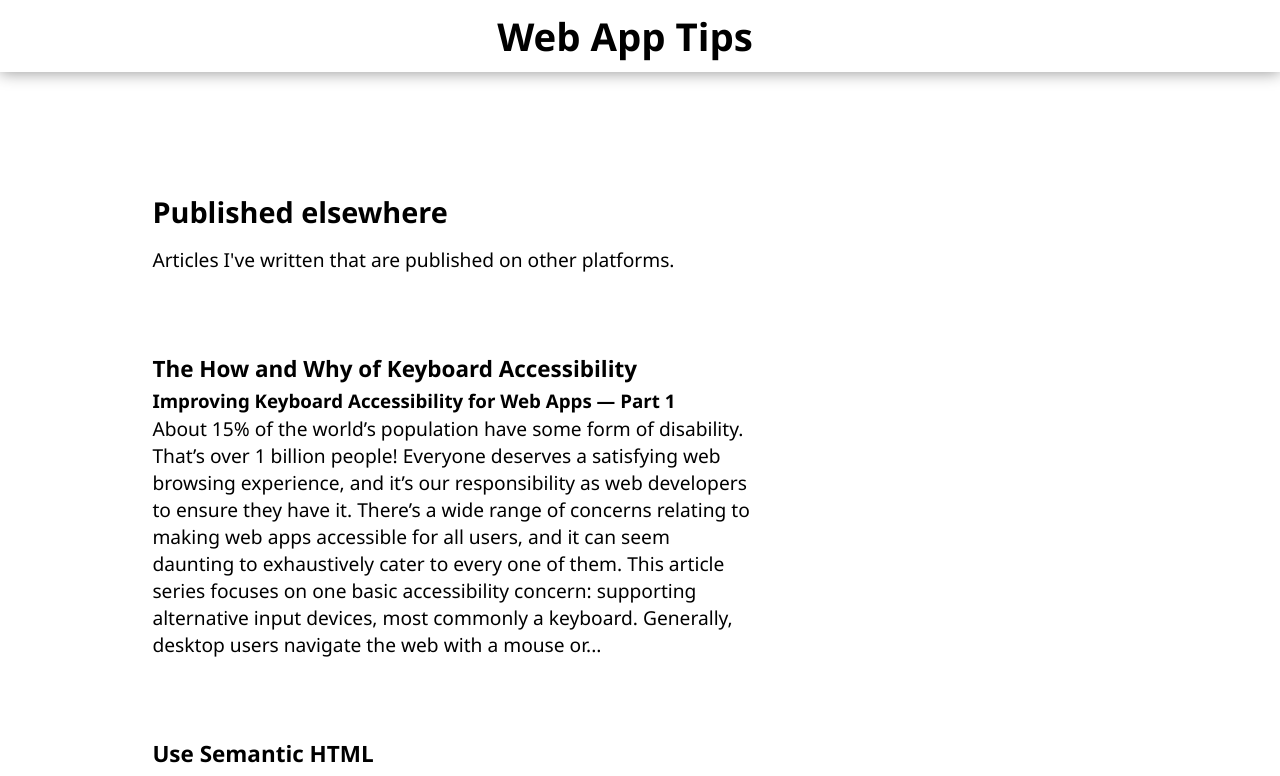
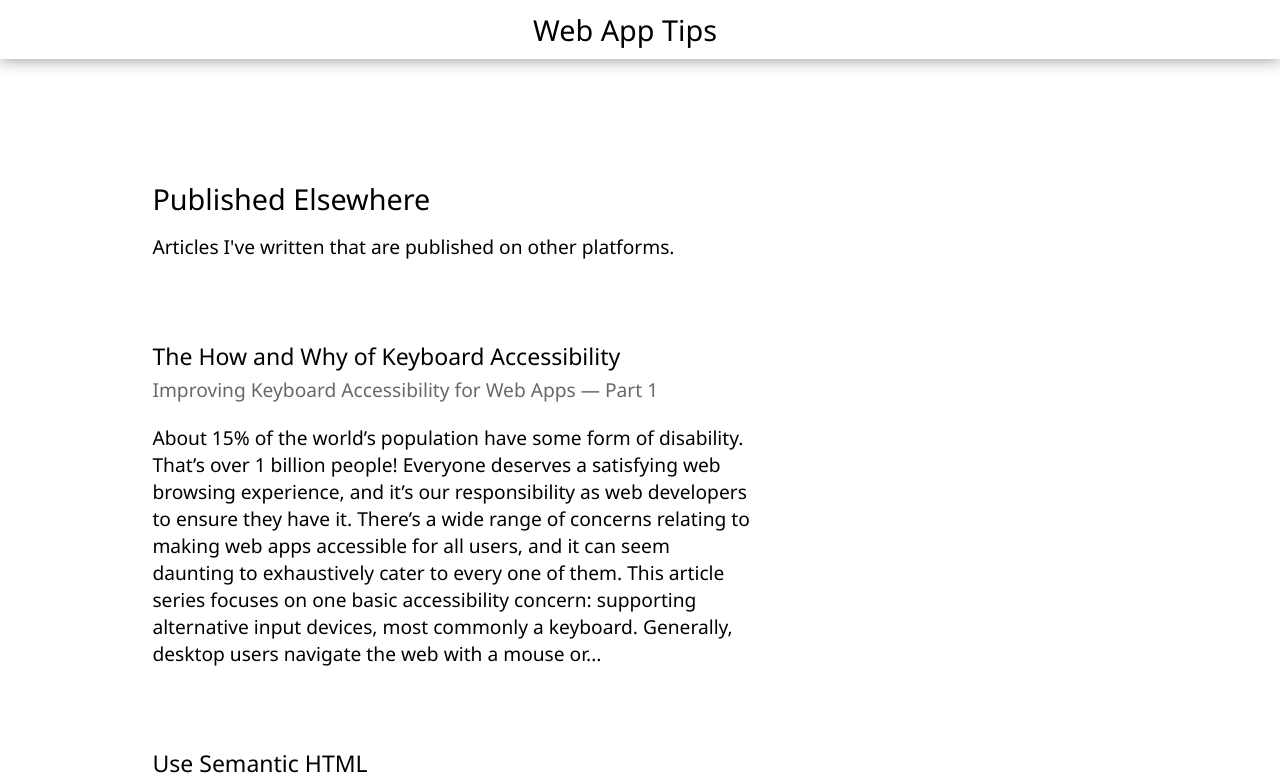
Before and after one commit to uxFeranmi/webapp-tips, a Next.js app: page /published-elsewhere in a window 1280 px wide. Shown: the top 776 px of the page. Built offline with nearby package versions, Linux system fonts and the light colour scheme.

Commit message:
Improve styles

```diff
--- a/pages/published-elsewhere.js
+++ b/pages/published-elsewhere.js
@@ -3,7 +3,7 @@ import styles from '../styles/published-elsewhere.module.scss';
 export default function MyExternalArticles() {
   return <>
     <div className={styles.section}>
-      <h2>Published elsewhere</h2>
+      <h2>Published Elsewhere</h2>
       <p>
         Articles I've written that are published on other platforms.
       </p>
@@ -12,10 +12,10 @@ export default function MyExternalArticles() {
     <article className={styles.section}>
       <h3 className={styles.h3}>
         <a href="https://medium.com/buycoins/the-how-and-why-of-keyboard-accessibility-4795a83c899b">
-          The How and Why of Keyboard Accessibility
+          <span>The How and Why of Keyboard Accessibility</span>
+          <br/>
+          <small>Improving Keyboard Accessibility for Web Apps — Part 1</small>
         </a>
-        <br/>
-        <small>Improving Keyboard Accessibility for Web Apps — Part 1</small>
       </h3>
       <p>
         About 15% of the world’s population have some form of disability. That’s over 1 billion people!
@@ -31,10 +31,10 @@ export default function MyExternalArticles() {
     <article className={styles.section}>
       <h3 className={styles.h3}>
         <a href="https://medium.com/buycoins/use-semantic-html-8b2d4079ff7f">
-          Use Semantic HTML
+          <span>Use Semantic HTML</span>
+          <br/>
+          <small>Improving Keyboard Accessibility for Web Apps — Part 2</small>
         </a>
-        <br/>
-        <small>Improving Keyboard Accessibility for Web Apps — Part 2</small>
       </h3>
       <p>
         Different HTML tags exist for specific purposes,
@@ -54,7 +54,7 @@ export default function MyExternalArticles() {
     <article className={styles.section}>
       <h3 className={styles.h3}>
         <a href="https://dev.to/uxferanmi/sassy-bem-2jlj">
-          Styling components with BEM and SCSS
+          <span>Styling components with BEM and SCSS</span>
         </a>
       </h3>
       <p>
--- a/styles/global.scss
+++ b/styles/global.scss
@@ -44,8 +44,27 @@ main {
   flex-grow: 10;
 }
 
-p, h2 {
-  max-width: 600px;
+h1 {
+  font-weight: normal;
+  font-size: 1.5em;
+}
+
+h2 {
+  font-weight: normal;
+  font-size: 1.5em;
+}
+
+h3 {
+  font-weight: normal;
+  font-size: 1.2em;
+}
+
+h2, h3 {
+  margin-bottom: 20px;
+
+  small {
+    color: rgb(104, 104, 104);
+  }
 }
 
 img {
--- a/styles/published-elsewhere.module.scss
+++ b/styles/published-elsewhere.module.scss
@@ -12,10 +12,12 @@
 
   h2 {
     margin-bottom: 15px;
+    max-width: 600px;
   }
 
   p {
     margin-bottom: 20px;
+    max-width: 600px;
   }
 }
 
@@ -24,4 +26,8 @@
     color: inherit;
     text-decoration: none;
   }
+
+  a:hover {
+    span { text-decoration: underline; }
+  }
 }
```
